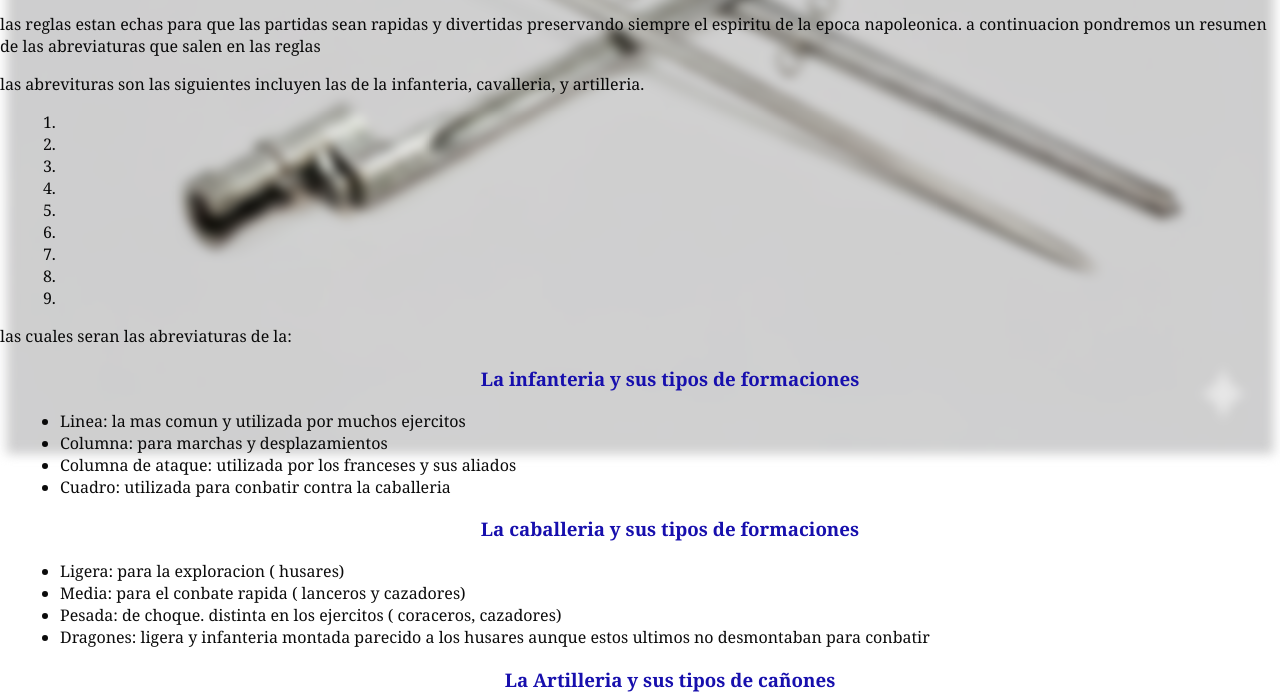
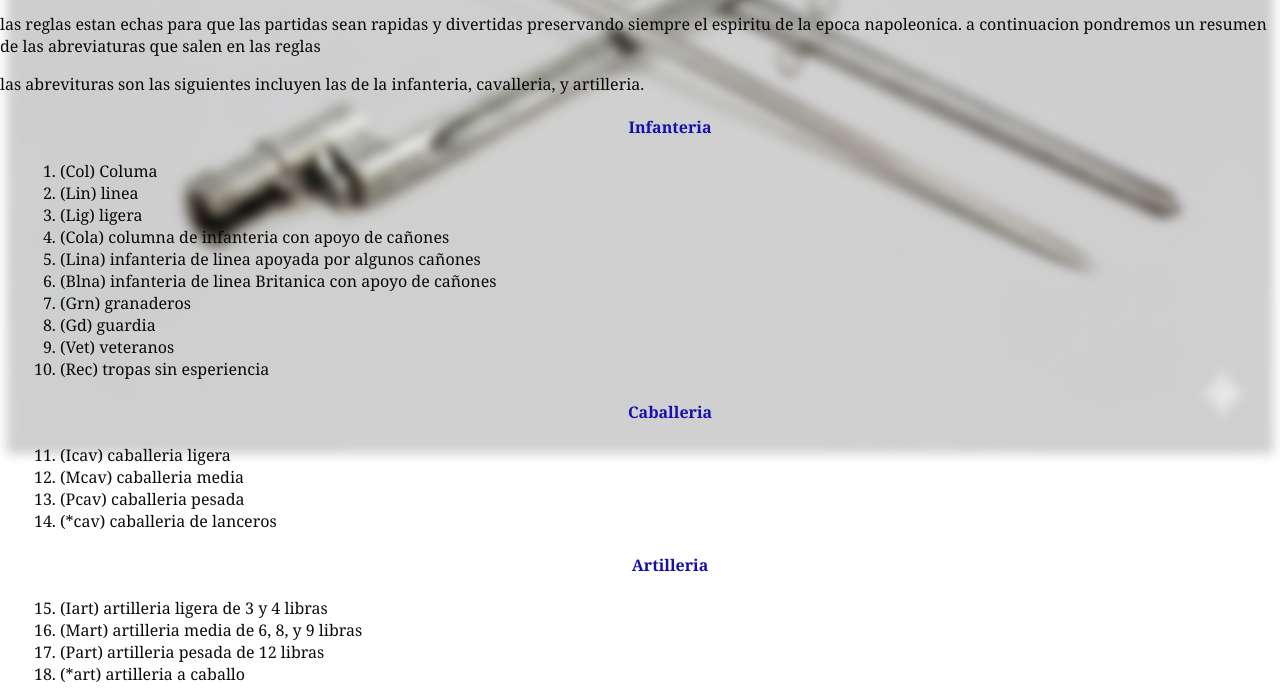
Before and after one commit to Enanosdelcaos1/Sables_y_Bayonetas, a plain HTML site: page index.html in a window 1280 px wide. Shown: the part 342-1040 px from the top of the page. Drawn offline with Linux system fonts and the light colour scheme.

Commit message:
canvios realizados

```diff
--- a/index.html
+++ b/index.html
@@ -45,15 +45,27 @@
             <p> las abrevituras son las siguientes incluyen las de la infanteria, cavalleria, y artilleria.</p>
 
             <ol class="Abreviaturas">
-                <li></li>
-                <li></li>
-                <li></li>
-                <li></li>
-                <li></li>
-                <li></li>
-                <li></li>
-                <li></li>
-                <li></li>
+                <h4>Infanteria</h4>
+                <li>(Col) Columa</li>
+                <li>(Lin) linea</li>
+                <li>(Lig) ligera</li>
+                <li>(Cola) columna de infanteria con apoyo de cañones</li>
+                <li>(Lina) infanteria de linea apoyada por algunos cañones</li>
+                <li>(Blna) infanteria de linea Britanica con apoyo de cañones</li>
+                <li>(Grn) granaderos</li>
+                <li>(Gd) guardia</li>
+                <li>(Vet) veteranos</li>
+                <li>(Rec) tropas sin esperiencia</li>
+                <h4>Caballeria</h4>
+                <li>(Icav) caballeria ligera</li>
+                <li>(Mcav) caballeria media</li>
+                <li>(Pcav) caballeria pesada</li>
+                <li>(*cav) caballeria de lanceros</li>
+                <h4>Artilleria</h4>
+                <li>(Iart) artilleria ligera de 3 y 4 libras</li>
+                <li>(Mart) artilleria media de 6, 8, y 9 libras</li>
+                <li>(Part) artilleria pesada de 12 libras</li>
+                <li>(*art) artilleria a caballo</li>
             </ol>
 
 
@@ -67,7 +79,6 @@
                     <li>Columna: para marchas y desplazamientos</li>
                     <li>Columna de ataque: utilizada por los franceses y sus aliados </li>
                     <li>Cuadro: utilizada para conbatir contra la caballeria </li>
-
                     <h3>
                         La caballeria y sus tipos de formaciones
                     </h3>
@@ -94,7 +105,9 @@
 
             <p> a lo largo del tiempo añadiremos nuevas reglas o se modificaran otras por lo que os recomendamos que visiteis nuestra web de vez en cuando para estar al dia de las novedades.</p>
 
-        </p>
+            <p> para cualquier consulta o duda podeis contactar con nosotros a traves de nuestro correo electronico:<p class=email> paugoblin@gmail.com
+                </p>
+
     </section>
 
 
```
Also changed, not shown: css/reset.css (line endings or trailing spaces), css/style.css (line endings or trailing spaces).
